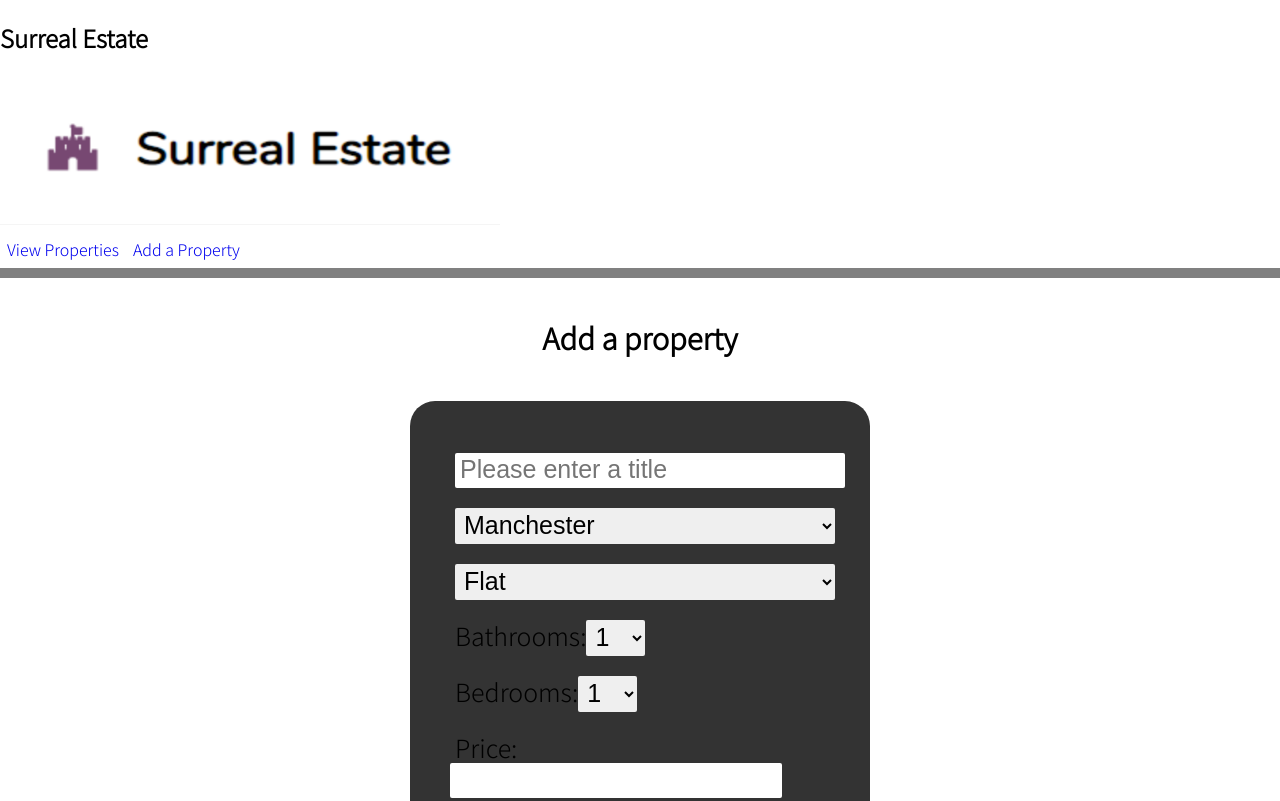
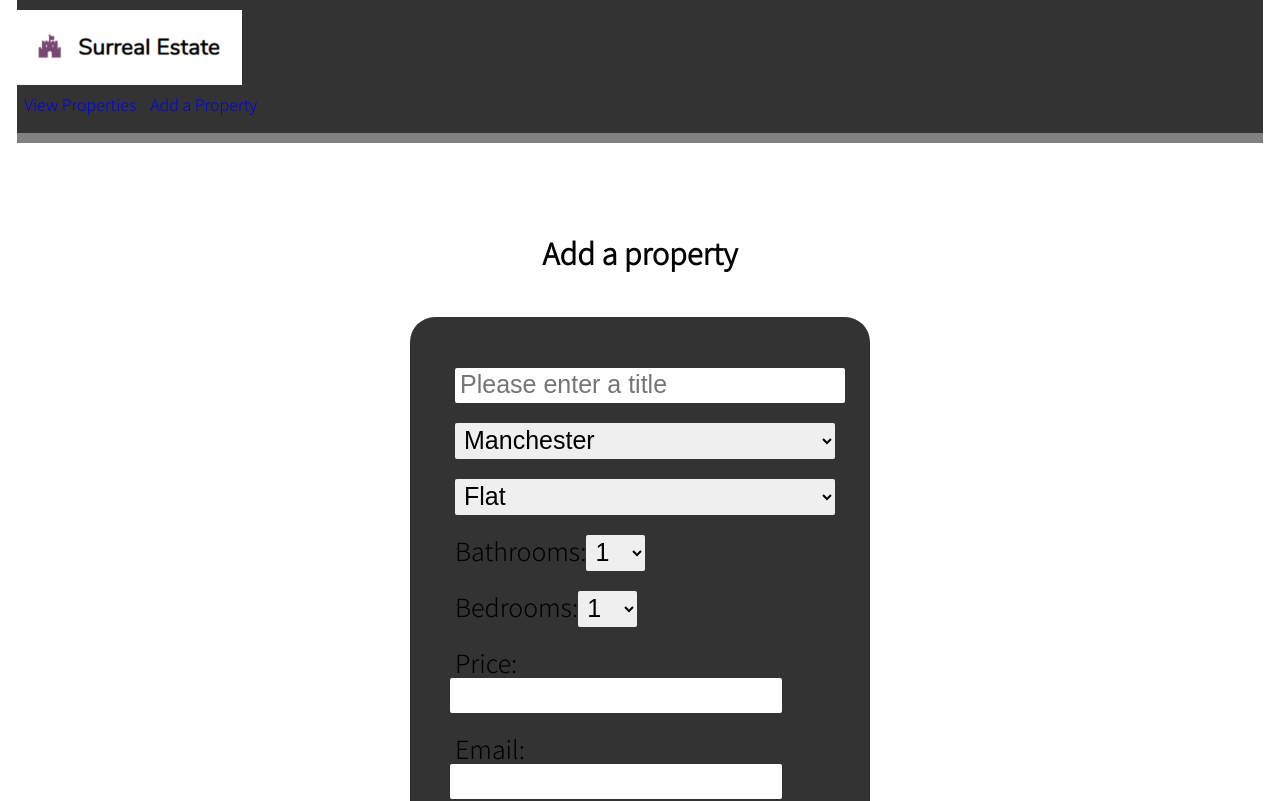
Before and after one commit to Ajaymueller/Surreal-estate-app, a React (Create React App) app: page /add-property in a window 1280 px wide. Shown: the top 801 px of the page. Built offline with nearby package versions, Linux system fonts and the light colour scheme.

Commit message:
buildquerystring function added

```diff
--- a/package.json
+++ b/package.json
@@ -8,6 +8,7 @@
     "@testing-library/user-event": "^7.2.1",
     "axios": "^0.19.2",
     "prop-types": "^15.7.2",
+    "qs": "^6.9.4",
     "react": "^16.13.1",
     "react-dom": "^16.13.1",
     "react-router-dom": "^5.2.0",
--- a/src/components/App.js
+++ b/src/components/App.js
@@ -8,7 +8,6 @@ import { Route, Switch } from 'react-router-dom';
 function App() {
   return (
     <div className="App">
-      <h2>Surreal Estate</h2>
       <NavBar />
       <Switch>
         <Route exact path="/" component={Properties}>
--- a/src/components/NavBar.js
+++ b/src/components/NavBar.js
@@ -8,13 +8,17 @@ import { Link } from 'react-router-dom';
 const Navbar = () => {
     return (
         <div className="Nav-bar">
-        <img
+            <div className="logo">
+            <img
         src={logo}
         className="logo" />
+            </div>
+            <nav>
         <ul className="navbar-links">
             <Link to="/"> <li className="navbar-links-item">View Properties</li></Link>
             <Link to="/add-property" ><li className="navbar-links-item">Add a Property</li></Link>
         </ul>
+            </nav>
         </div>
     )
 }
--- a/src/components/Properties.js
+++ b/src/components/Properties.js
@@ -1,14 +1,25 @@
 import React, { useState, useEffect } from 'react';
+import { useLocation } from "react-router-dom";
 import '../styles/Properties.css';
 import PropertyCard from './PropertyCard';
 import axios from 'axios';
 import Alert from '../components/Alert';
+import SideBar from './SideBar';
 
 const Properties = () => {
 
     const [properties, setProperties] = useState([])
 
     const [alert, setAlert] = useState({message: ""});
+
+    const { search } = useLocation();
+
+    useEffect(() => {
+        axios
+        .get(`http://localhost:4000/api/v1/PropertyListing${search}`)
+        .then(({ data }) => setProperties(data))
+        .catch(error => console.log(error))
+    }, [search]);
 
     useEffect(() => {
         axios
@@ -28,6 +39,7 @@ const Properties = () => {
             bedrooms={property.bedrooms} price={property.price}
             city={property.city} email={property.email} />)}
             <Alert message={alert.message} success={alert.isSuccess} />
+            <SideBar />
         </div>
         )
 };
--- a/src/components/PropertyCard.js
+++ b/src/components/PropertyCard.js
@@ -21,7 +21,7 @@ const PropertyCard = ({title, type, bathrooms, bedrooms, price, city, email}) =>
                     Price: £{price}
                 </div>
                 <div className="email">
-                    <a href={email}>Email for more details</a>
+                    <a href={`mailto:${email}`}>Email for more details</a>
                 </div>
             </div>
         )
--- /dev/null
+++ b/src/components/SideBar.js
@@ -0,0 +1,38 @@
+import React from 'react';
+import '../styles/SideBar.css';
+import { Link } from 'react-router-dom';
+import qs from 'qs';
+import { useLocation } from "react-router-dom";
+
+const buildQueryString = (operation, valueObj) => {
+
+    const { search } = useLocation();
+
+
+    const currentQueryParams = qs.parse(search, { ignoreQueryPrefix: true });
+
+    const newQueryParams = {
+        ...currentQueryParams,
+        [operation]: JSON.stringify(valueObj)
+    }
+
+    return qs.stringify(newQueryParams, { addQueryPrefix: true, encode: false })
+}
+
+const SideBar = () => {
+
+    return (
+        <div className="side-bar">
+        <ul className="navbar-links">
+            <Link to={`/?query={"city": "Manchester"}`}><li>Manchester</li></Link>
+            <Link to={`/?query={"city": "Leeds"}`}><li>Leeds</li></Link>
+            <Link to={`/?query={"city": "Sheffield"}`}><li>Sheffield</li></Link>
+            <Link to={`/?query={"city": "Liverpool"}`}><li>Liverpool</li></Link>
+            <Link to={buildQueryString('sort', { price: 1 })}><li>Ascending</li></Link>
+            <Link to={buildQueryString('sort', { price: -1 })}><li>Descending</li></Link>
+        </ul>
+    </div>
+    )
+}
+
+export default SideBar;
--- a/src/styles/NavBar.css
+++ b/src/styles/NavBar.css
@@ -1,12 +1,25 @@
 .Nav-bar {
     background-color: white;
     border-bottom: 10px solid grey;
-
+    color: #f2f2f2;
+    position: relative;
+    width: calc(100% - 60px);
+    margin: 0 auto;
+    margin-bottom: 50px;
+    padding: 10px 0;
+    background: #333;
+    z-index: 1;
+    text-align: left;
+    padding-right: 2%;
+    display: flex;
+    flex-wrap: wrap;
+    justify-content: flex-start;
 }
 
 .logo {
-    height: 150px;
-    width: 500px;
+    height: 75px;
+    width: 225px;
+    display: inline-block;
 }
 
 .navbar-links {
@@ -18,4 +31,14 @@
     margin: 0;
     display: inline-block;
     padding: 7px;
+    text-align: center;
+    vertical-align: top;
 }
+
+nav {
+    width: 100%;
+  }
+
+  li {
+      float: left;
+  }
--- a/src/styles/PropertyCard.css
+++ b/src/styles/PropertyCard.css
@@ -1,8 +1,9 @@
 .property-card {
     display: inline-block;
     width: 33.33%;
-    padding: 0 10px;
-    border: 5px solid red;
+    padding: 10px;
+    border: 5px solid white;
+    border-radius: 10px;
     box-sizing: border-box;
     font-size: 20px;
     box-shadow: 0 4px 8px 0 rgba(0, 0, 0, 0.2);
@@ -16,6 +17,7 @@
     font-weight: bold;
 }
 
+
 @media screen and (max-width: 600px) {
     .column {
       width: 100%;
```
Also changed, not shown: src/styles/SideBar.css (added), 1 other file (tests, documents, lock files or other folders).
